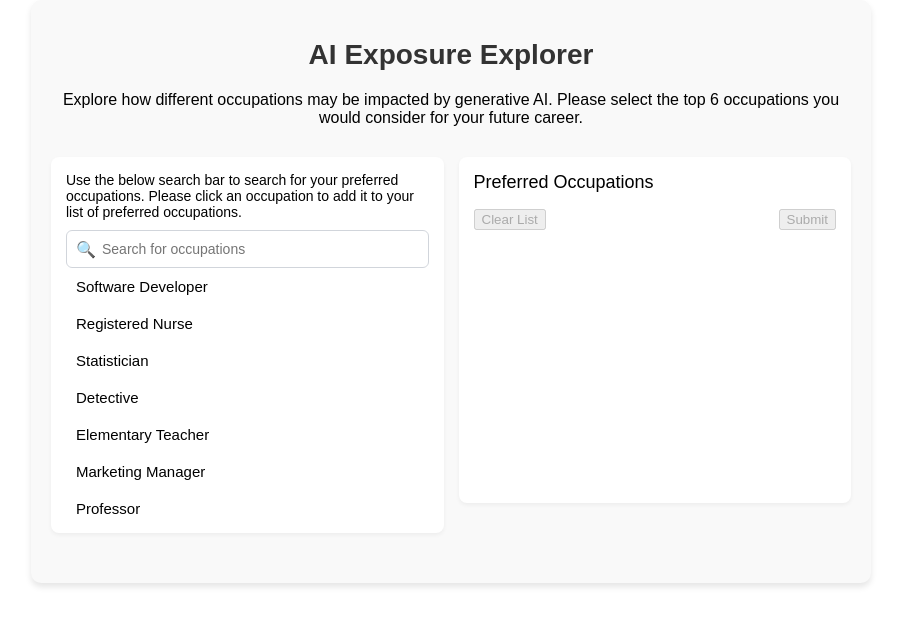
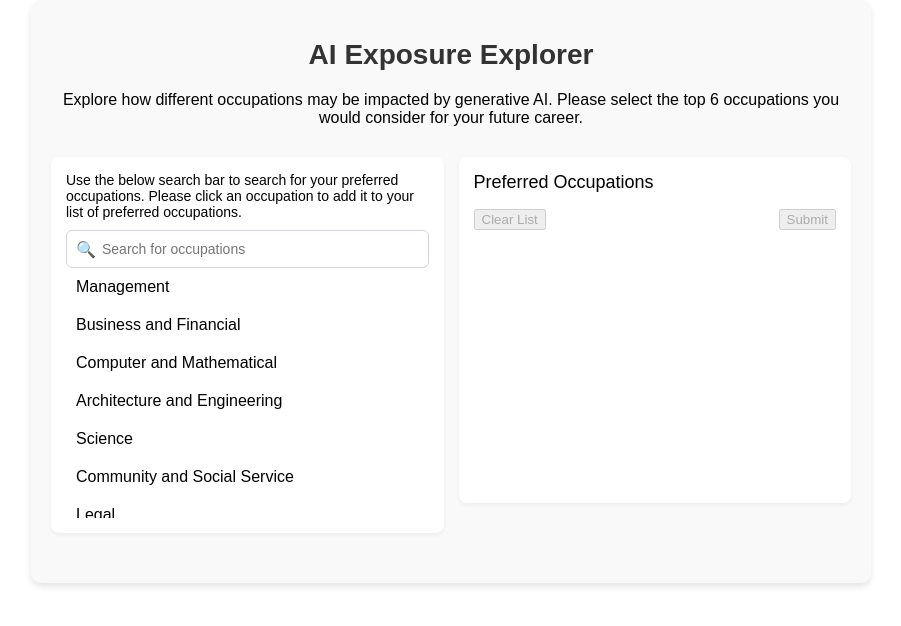
Before and after one commit to cboyette01/degree-exposure-new, a React (Create React App) app: page / in a window 1280 px wide. Shown: the top 626 px of the page, without its empty margins (189-1090 px from the left). Built offline with nearby package versions, Linux system fonts and the light colour scheme.

Commit message:
2 Digit SOC Data

```diff
--- a/src/App-test.js
+++ b/src/App-test.js
@@ -3,14 +3,36 @@ import React, { useState, useEffect } from 'react';
 // Mock data - in the future this will be replaced with imported CSV data
 const mockData = {
     occupations: [
-        { id: 0, name: "Software Developer", exposure: -2.1, count: 0, time: 0, major: ["Computer Science"], occupation: [7] },
-        { id: 1, name: "Registered Nurse", exposure: -2.4, count: 0, time: 0, major: ["Nursing"], occupation: [0] },
-        { id: 2, name: "Statistician", exposure: -5.3, count: 0, time: 0, major: ["Statistics"], occupation: [1] },
-        { id: 3, name: "Detective", exposure: -1.5, count: 0, time: 0, major: ["Criminal Justice"], occupation: [2] },
-        { id: 4, name: "Elementary Teacher", exposure: -3.2, count: 0, time: 0, major: ["Education"], occupation: [3] },
-        { id: 5, name: "Marketing Manager", exposure: 4.2, count: 0, time: 0, major: ["Advertising"], occupation: [4] },
-        { id: 6, name: "Professor", exposure: 1.1, count: 0, time: 0, major: ["Chinese", "Computer Science"], occupation: [5] },
-        { id: 7, name: "Accountant", exposure: 3.9, count: 0, time: 0, major: ["Accounting"], occupation: [6, 0] },
+        // { id: 0, name: "Software Developer", exposure: -2.1, count: 0, time: 0, major: ["Computer Science"], occupation: [7] },
+        // { id: 1, name: "Registered Nurse", exposure: -2.4, count: 0, time: 0, major: ["Nursing"], occupation: [0] },
+        // { id: 2, name: "Statistician", exposure: -5.3, count: 0, time: 0, major: ["Statistics"], occupation: [1] },
+        // { id: 3, name: "Detective", exposure: -1.5, count: 0, time: 0, major: ["Criminal Justice"], occupation: [2] },
+        // { id: 4, name: "Elementary Teacher", exposure: -3.2, count: 0, time: 0, major: ["Education"], occupation: [3] },
+        // { id: 5, name: "Marketing Manager", exposure: 4.2, count: 0, time: 0, major: ["Advertising"], occupation: [4] },
+        // { id: 6, name: "Professor", exposure: 1.1, count: 0, time: 0, major: ["Chinese", "Computer Science"], occupation: [5] },
+        // { id: 7, name: "Accountant", exposure: 3.9, count: 0, time: 0, major: ["Accounting"], occupation: [6, 0] },
+        { id: 0, name: "Management", exposure: -1.93, median_salary: "122,090", median_salary_change: '-$2,356', count: 0, time: 0, major: ["Computer Science"], occupation: [7] },
+        { id: 1, name: "Business and Financial", exposure: -3.47, median_salary: "80,920", median_salary_change: '-$2,808', count: 0, time: 0, major: ["Nursing"], occupation: [0] },
+        { id: 2, name: "Computer and Mathematical", exposure: -3.47, median_salary: "105,850", median_salary_change: '-$3,673', count: 0, time: 0, major: ["Statistics"], occupation: [1] },
+        { id: 3, name: "Architecture and Engineering", exposure: -1.89, median_salary: "97,310", median_salary_change: '-$1,839', count: 0, time: 0, major: ["Criminal Justice"], occupation: [2] },
+        { id: 4, name: "Science", exposure: -1.91, median_salary: "78,980", median_salary_change: '-$1,509', count: 0, time: 0, major: ["Education"], occupation: [3] },
+        { id: 5, name: "Community and Social Service", exposure: -0.93, median_salary: "57,530", median_salary_change: '-$535', count: 0, time: 0, major: ["Advertising"], occupation: [4] },
+        { id: 6, name: "Legal", exposure: -1.61, median_salary: "99,990", median_salary_change: '-$1,610', count: 0, time: 0, major: ["Chinese", "Computer Science"], occupation: [5] },
+        { id: 7, name: "Education and Library", exposure: -1.53, median_salary: "59,220", median_salary_change: '-$906', count: 0, time: 0, major: ["Accounting"], occupation: [6, 0] },
+        { id: 8, name: "Arts, Entertainment, Media", exposure: -2.22, median_salary: "60.140", median_salary_change: '-$1,335', count: 0, time: 0, major: ["Computer Science"], occupation: [7] },
+        { id: 9, name: "Healthcare Practitioners", exposure: -2.08, median_salary: "83.090", median_salary_change: '-$1,728', count: 0, time: 0, major: ["Nursing"], occupation: [0] },
+        { id: 10, name: "Healthcare Suppor", exposure: -2.74, median_salary: "37.180", median_salary_change: '-$1,019', count: 0, time: 0, major: ["Statistics"], occupation: [1] },
+        { id: 11, name: "Protective Service", exposure: -3.21, median_salary: "50.580", median_salary_change: '-$1,624', count: 0, time: 0, major: ["Criminal Justice"], occupation: [2] },
+        { id: 12, name: "Food Preparation and Serving", exposure: -5.10, median_salary: "34.130", median_salary_change: '-$1,741', count: 0, time: 0, major: ["Education"], occupation: [3] },
+        { id: 13, name: "Cleaning and Maintenance", exposure: -4.08, median_salary: "36.790", median_salary_change: '-$1,501', count: 0, time: 0, major: ["Advertising"], occupation: [4] },
+        { id: 14, name: "Personal Care and Service", exposure: -2.32, median_salary: "35.110", median_salary_change: '-$815', count: 0, time: 0, major: ["Chinese", "Computer Science"], occupation: [5] },
+        { id: 15, name: "Sales and Related", exposure: -5.86, median_salary: "37.460", median_salary_change: '-$2,195', count: 0, time: 0, major: ["Accounting"], occupation: [6, 0] },
+        { id: 16, name: "Office and Administrative", exposure: -8.66, median_salary: "46,320", median_salary_change: '-$4,011', count: 0, time: 0, major: ["Computer Science"], occupation: [7] },
+        { id: 17, name: "Farming, Fishing, and Forestry", exposure: -4.11, median_salary: "36,750", median_salary_change: '-$1,510', count: 0, time: 0, major: ["Nursing"], occupation: [0] },
+        { id: 18, name: "Construction and Extraction", exposure: -1.78, median_salary: "58,360", median_salary_change: '-$1,039', count: 0, time: 0, major: ["Statistics"], occupation: [1] },
+        { id: 19, name: "Installation and Repair", exposure: -2.12, median_salary: "58,230", median_salary_change: '-$1,234', count: 0, time: 0, major: ["Criminal Justice"], occupation: [2] },
+        { id: 20, name: "Production", exposure: -6.34, median_salary: "45,960", median_salary_change: '-$2,914', count: 0, time: 0, major: ["Education"], occupation: [3] },
+        { id: 21, name: "Transportation", exposure: -6.88, median_salary: "42,740", median_salary_change: '-$2,941', count: 0, time: 0, major: ["Advertising"], occupation: [4] },
     ]
 };
 
@@ -26,6 +48,14 @@ function AIExposureVisualization() {
     const [timeSpentPages, setTimeSpentPages] = useState([0, 0, 0]);
     const [timeSpentDetailStart, setTimeSpentDetailStart] = useState(0);
     const [timeSpentDetail, setTimeSpentDetail] = useState(mockData.occupations);
+
+    // Define top 3 positive and negative occupations
+    const most_positive = 5;
+    const second_positive = 7;
+    const third_positive = 6;
+    const most_negative = 16;
+    const second_negative = 21;
+    const third_negative = 20;
 
     // Set timer
     useEffect(() => {
@@ -265,16 +295,16 @@ function AIExposureVisualization() {
                                             backgroundColor: 'transparent'
                                         }}
                                     >
-                                        <div style={{
+                                        {/* <div style={{
                                             width: '150px',
                                             overflow: 'hidden',
                                             textOverflow: 'ellipsis',
                                             whiteSpace: 'nowrap',
                                             fontWeight: 'normal',
                                             fontSize: '15px'
-                                        }}>
+                                        }}> */}
                                             {item.name}
-                                        </div>
+                                        {/* </div> */}
                                     </div>
                                 );
                             })}
@@ -426,26 +456,26 @@ function AIExposureVisualization() {
                             <div>
                                 <ol>
                                     <li
-                                        onClick={() => handleItemClickDetailed(mockData.occupations[5])}
+                                        onClick={() => handleItemClickDetailed(mockData.occupations[most_positive])}
                                         style={{
                                             cursor: 'pointer',
-                                            backgroundColor: getColor(mockData.occupations[5].exposure)
+                                            backgroundColor: getColor(mockData.occupations[most_positive].exposure)
                                         }}
-                                    >{mockData.occupations[5].name}: {mockData.occupations[5].exposure}%</li>
+                                    >{mockData.occupations[most_positive].name}: {mockData.occupations[most_positive].exposure}%</li>
                                     <li
-                                        onClick={() => handleItemClickDetailed(mockData.occupations[7])}
+                                        onClick={() => handleItemClickDetailed(mockData.occupations[second_positive])}
                                         style={{
                                             cursor: 'pointer',
-                                            backgroundColor: getColor(mockData.occupations[7].exposure)
+                                            backgroundColor: getColor(mockData.occupations[second_positive].exposure)
                                         }}
-                                    >{mockData.occupations[7].name}: {mockData.occupations[7].exposure}%</li>
+                                    >{mockData.occupations[second_positive].name}: {mockData.occupations[second_positive].exposure}%</li>
                                     <li
-                                        onClick={() => handleItemClickDetailed(mockData.occupations[6])}
+                                        onClick={() => handleItemClickDetailed(mockData.occupations[third_positive])}
                                         style={{
                                             cursor: 'pointer',
-                                            backgroundColor: getColor(mockData.occupations[6].exposure)
+                                            backgroundColor: getColor(mockData.occupations[third_positive].exposure)
                                         }}
-                                    >{mockData.occupations[6].name}: {mockData.occupations[6].exposure}%</li>
+                                    >{mockData.occupations[third_positive].name}: {mockData.occupations[third_positive].exposure}%</li>
                                 </ol>
                             </div>
                             {/* <label style={{
@@ -460,26 +490,26 @@ function AIExposureVisualization() {
                             <div>
                                 <ol>
                                     <li
-                                        onClick={() => handleItemClickDetailed(mockData.occupations[2])}
+                                        onClick={() => handleItemClickDetailed(mockData.occupations[most_negative])}
                                         style={{
                                             cursor: 'pointer',
-                                            backgroundColor: getColor(mockData.occupations[2].exposure)
+                                            backgroundColor: getColor(mockData.occupations[most_negative].exposure)
                                         }}
-                                    >{mockData.occupations[2].name}: {mockData.occupations[2].exposure}%</li>
+                                    >{mockData.occupations[most_negative].name}: {mockData.occupations[most_negative].exposure}%</li>
                                     <li
-                                        onClick={() => handleItemClickDetailed(mockData.occupations[4])}
+                                        onClick={() => handleItemClickDetailed(mockData.occupations[second_negative])}
                                         style={{
                                             cursor: 'pointer',
-                                            backgroundColor: getColor(mockData.occupations[4].exposure)
+                                            backgroundColor: getColor(mockData.occupations[second_negative].exposure)
                                         }}
-                                    >{mockData.occupations[4].name}: {mockData.occupations[4].exposure}%</li>
+                                    >{mockData.occupations[second_negative].name}: {mockData.occupations[second_negative].exposure}%</li>
                                     <li
-                                        onClick={() => handleItemClickDetailed(mockData.occupations[1])}
+                                        onClick={() => handleItemClickDetailed(mockData.occupations[third_negative])}
                                         style={{
                                             cursor: 'pointer',
-                                            backgroundColor: getColor(mockData.occupations[1].exposure)
+                                            backgroundColor: getColor(mockData.occupations[third_negative].exposure)
                                         }}
-                                    >{mockData.occupations[1].name}: {mockData.occupations[1].exposure}%</li>
+                                    >{mockData.occupations[third_negative].name}: {mockData.occupations[third_negative].exposure}%</li>
                                 </ol>
                                 <button
                                     onClick={handleBack}
@@ -599,16 +629,16 @@ function AIExposureVisualization() {
                                 Detailed Information
                             </h4>
                             <p style={{ marginBottom: '10px', lineHeight: '1.5', color: 'black' }}>
-                                {selectedItem.name}s have a projected <strong>
-                                {selectedItem.exposure > 2 ?
+                                Workers in the {selectedItem.name} occupation have a projected <strong>
+                                {/* {selectedItem.exposure > 2 ?
                                     `big increase` :
                                     selectedItem.exposure > 0 ?
-                                        `small increase` :
-                                        selectedItem.exposure < -2 ?
+                                        `small increase` : */
+                                        selectedItem.exposure < -2.53 ?
                                             `big decrease` :
                                             `small decrease`
                                 }
-                                </strong> ({selectedItem.exposure}%) in money earned.
+                                </strong> in money earned. Based on their median salary of ${selectedItem.median_salary}, workers are expected to have a salary decline of {selectedItem.median_salary_change} ({selectedItem.exposure}%).
                             </p>
                             <p style={{ lineHeight: '1.5', color: 'black' }}>
                                 {`The potential effects of generative AI on occupations similar to ${selectedItem.name} are shown below.`}
@@ -629,7 +659,7 @@ function AIExposureVisualization() {
                                 </ol>
                             </p>
                             <p style={{ lineHeight: '1.5', color: 'black' }}>
-                                {`The majors most helpful to pursuing a career as a ${selectedItem.name} are shown below.`}
+                                {`The majors most helpful to pursuing a career in ${selectedItem.name} are shown below.`}
                             </p>
                             <p style={{ lineHeight: '1.5', color: 'black' }}>
                                 <ol style={{ paddingLeft: '20px', marginBottom: '10px', lineHeight: '1.6', color: 'black' }}>
```
